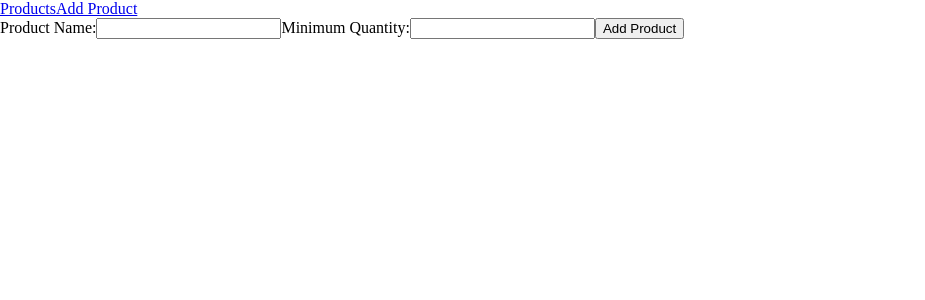
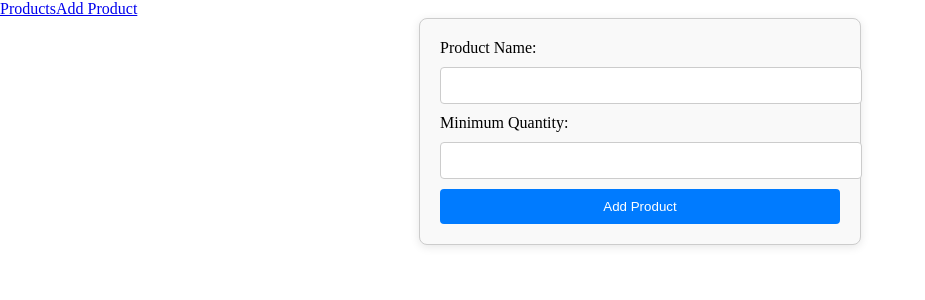
Before and after one commit to mahery76/borditasy-frontend, an Angular app: page /add-product in a window 1280 px wide. Shown: the top 300 px of the page, without its empty margins (0-925 px from the left). Built offline with nearby package versions, Linux system fonts and the light colour scheme.

Commit message:
first design

```diff
--- a/src/app/components/product/product-form/product-form.component.css
+++ b/src/app/components/product/product-form/product-form.component.css
@@ -0,0 +1,39 @@
+/* Add this CSS to your styles file */
+.product-form {
+    max-width: 400px;
+    margin: auto;
+    padding: 20px;
+    border: 1px solid #ccc;
+    border-radius: 8px;
+    box-shadow: 0 2px 10px rgba(0, 0, 0, 0.1);
+    background-color: #f9f9f9;
+}
+
+.form-input {
+    width: 100%;
+    padding: 10px;
+    margin: 10px 0;
+    border: 1px solid #ccc;
+    border-radius: 4px;
+    transition: border-color 0.3s;
+}
+
+.form-input:focus {
+    border-color: #007bff;
+    outline: none;
+}
+
+.submit-button {
+    width: 100%;
+    padding: 10px;
+    background-color: #007bff;
+    color: white;
+    border: none;
+    border-radius: 4px;
+    cursor: pointer;
+    transition: background-color 0.3s;
+}
+
+.submit-button:hover {
+    background-color: #0056b3;
+}
--- a/src/app/components/product/product-form/product-form.component.html
+++ b/src/app/components/product/product-form/product-form.component.html
@@ -1,9 +1,9 @@
-<form [formGroup]="productForm" (ngSubmit)="onSubmit()">
+<form [formGroup]="productForm" (ngSubmit)="onSubmit()" class="product-form">
   <label for="nom_produit">Product Name:</label>
-  <input id="nom_produit" formControlName="nom_produit" required>
+  <input id="nom_produit" formControlName="nom_produit" required class="form-input">
 
   <label for="quantite_minimum">Minimum Quantity:</label>
-  <input id="quantite_minimum" formControlName="quantite_minimum" required>
+  <input id="quantite_minimum" formControlName="quantite_minimum" required class="form-input">
 
-  <button type="submit">Add Product</button>
+  <button type="submit" class="submit-button">Add Product</button>
 </form>
--- a/src/app/components/product/product-list/products.component.css
+++ b/src/app/components/product/product-list/products.component.css
@@ -0,0 +1,22 @@
+.product-card {
+    border: 1px solid #ccc;
+    border-radius: 8px;
+    padding: 15px;
+    margin: 10px 0;
+    box-shadow: 0 2px 10px rgba(0, 0, 0, 0.1);
+    background-color: #ffffff;
+    transition: transform 0.2s;
+}
+
+.product-card:hover {
+    transform: scale(1.02);
+}
+
+.product-name {
+    font-size: 1.5em;
+    color: #333;
+}
+
+.product-quantity {
+    color: #666;
+}
--- a/src/app/components/product/product-list/products.component.html
+++ b/src/app/components/product/product-list/products.component.html
@@ -1,4 +1,4 @@
-<div *ngFor="let product of products">
-    <h2>{{ product.nom_produit }}</h2>
-    <p>{{ product.quantite_minimum }}</p>
-  </div>
+<div *ngFor="let product of products" class="product-card">
+    <h2 class="product-name">{{ product.nom_produit }}</h2>
+    <p class="product-quantity">Minimum Quantity: {{ product.quantite_minimum }}</p>
+</div>
```
